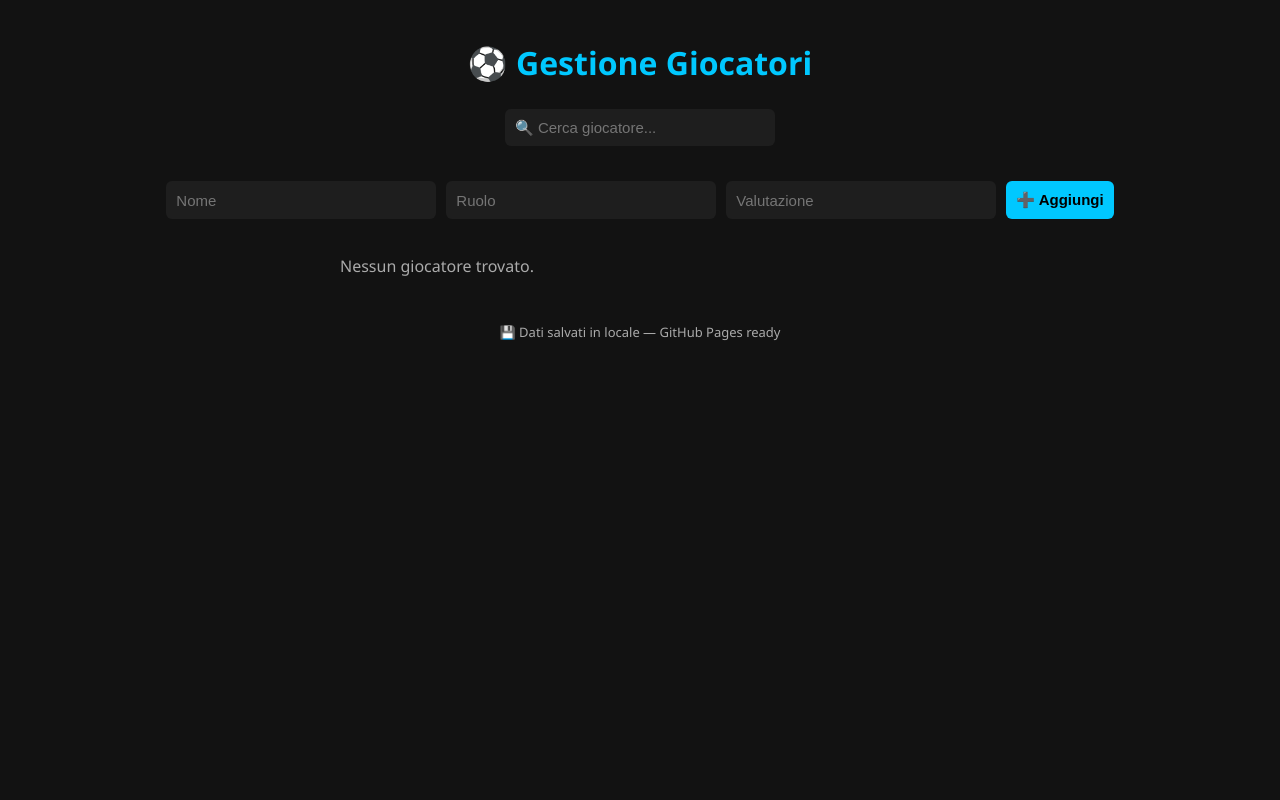
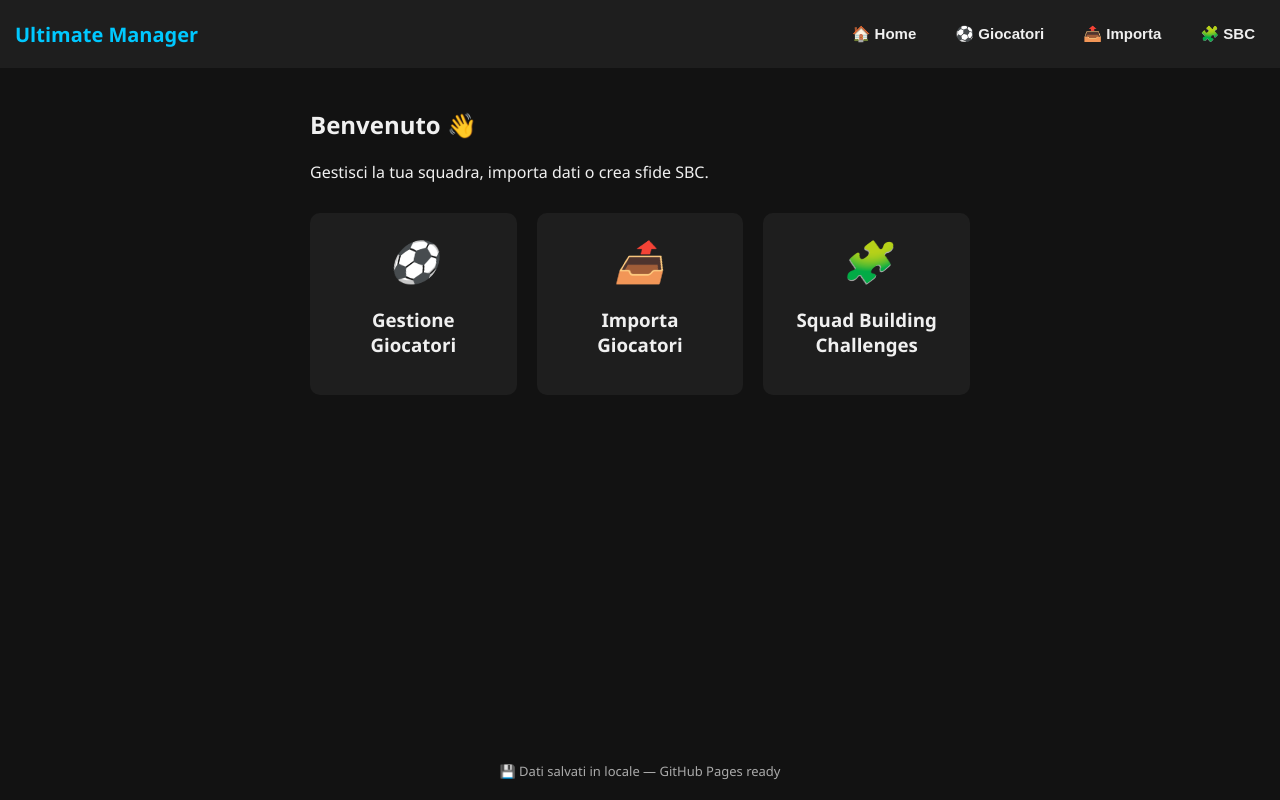
Before and after one commit to GigioGamer93/Gigio93SBC.github.io, a plain HTML site: page index.html in a window 1280 px wide. Drawn offline with Linux system fonts and the light colour scheme.

Commit message:
Update index.html

```diff
--- a/index.html
+++ b/index.html
@@ -3,7 +3,7 @@
 <head>
   <meta charset="UTF-8" />
   <meta name="viewport" content="width=device-width, initial-scale=1.0" />
-  <title>Gestione Giocatori</title>
+  <title>Ultimate Manager</title>
   <style>
     :root {
       --bg: #121212;
@@ -11,6 +11,9 @@
       --accent: #00c8ff;
       --text: #f0f0f0;
       --muted: #aaaaaa;
+    }
+    * {
+      box-sizing: border-box;
     }
     body {
       margin: 0;
@@ -20,14 +23,70 @@
       display: flex;
       flex-direction: column;
       align-items: center;
+      min-height: 100vh;
+    }
+    header {
+      width: 100%;
+      padding: 15px;
+      background: #1e1e1e;
+      display: flex;
+      justify-content: space-between;
+      align-items: center;
+    }
+    header h1 {
+      margin: 0;
+      font-size: 20px;
+      color: var(--accent);
+    }
+    nav button {
+      background: none;
+      border: none;
+      color: var(--text);
+      margin-left: 15px;
+      font-size: 15px;
+      cursor: pointer;
+      transition: color 0.2s;
+    }
+    nav button:hover {
+      color: var(--accent);
+    }
+    main {
+      flex: 1;
+      width: 100%;
+      max-width: 700px;
       padding: 20px;
+      display: none;
+      animation: fade 0.3s ease;
     }
-    h1 {
+    main.active {
+      display: block;
+    }
+    @keyframes fade {
+      from { opacity: 0; }
+      to { opacity: 1; }
+    }
+    .home-grid {
+      display: grid;
+      grid-template-columns: repeat(auto-fit, minmax(180px, 1fr));
+      gap: 20px;
+      margin-top: 30px;
+    }
+    .card {
+      background: var(--card);
+      border-radius: 10px;
+      text-align: center;
+      padding: 20px;
+      cursor: pointer;
+      transition: transform 0.2s, background 0.2s;
+    }
+    .card:hover {
+      transform: scale(1.05);
+      background: #232323;
+    }
+    .card i {
+      font-size: 40px;
       color: var(--accent);
       margin-bottom: 10px;
-    }
-    .search-bar {
-      margin: 15px 0;
     }
     input, button {
       padding: 10px;
@@ -36,7 +95,6 @@
       font-size: 15px;
     }
     input {
-      width: 250px;
       background: var(--card);
       color: var(--text);
     }
@@ -44,18 +102,13 @@
       outline: 2px solid var(--accent);
     }
     button {
-      cursor: pointer;
       background-color: var(--accent);
       color: #000;
       font-weight: bold;
-      transition: background 0.2s;
+      cursor: pointer;
     }
     button:hover {
       background-color: #00a8dd;
-    }
-    .container {
-      max-width: 600px;
-      width: 100%;
     }
     .player-card {
       background: var(--card);
@@ -66,57 +119,105 @@
       justify-content: space-between;
       align-items: center;
     }
-    .muted {
-      color: var(--muted);
-    }
     .delete-btn {
       background: #ff3b3b;
       color: white;
-      border: none;
       border-radius: 5px;
       padding: 6px 10px;
       cursor: pointer;
-      transition: 0.2s;
     }
     .delete-btn:hover {
       background: #ff5f5f;
     }
-    form {
+    .muted {
+      color: var(--muted);
+    }
+    footer {
       margin: 20px 0;
-      display: flex;
-      gap: 10px;
-      flex-wrap: wrap;
-      justify-content: center;
-    }
-    .footer {
-      margin-top: 30px;
+      font-size: 13px;
       color: var(--muted);
-      font-size: 13px;
     }
   </style>
 </head>
 <body>
-  <h1>⚽ Gestione Giocatori</h1>
-  <div class="search-bar">
+  <header>
+    <h1>Ultimate Manager</h1>
+    <nav>
+      <button data-page="home">🏠 Home</button>
+      <button data-page="players">⚽ Giocatori</button>
+      <button data-page="import">📤 Importa</button>
+      <button data-page="sbc">🧩 SBC</button>
+    </nav>
+  </header>
+
+  <!-- HOME -->
+  <main id="home" class="active">
+    <h2>Benvenuto 👋</h2>
+    <p>Gestisci la tua squadra, importa dati o crea sfide SBC.</p>
+    <div class="home-grid">
+      <div class="card" data-page="players">
+        <i>⚽</i>
+        <h3>Gestione Giocatori</h3>
+      </div>
+      <div class="card" data-page="import">
+        <i>📤</i>
+        <h3>Importa Giocatori</h3>
+      </div>
+      <div class="card" data-page="sbc">
+        <i>🧩</i>
+        <h3>Squad Building Challenges</h3>
+      </div>
+    </div>
+  </main>
+
+  <!-- GIOCATORI -->
+  <main id="players">
+    <h2>Gestione Giocatori ⚽</h2>
+    <div>
       <input type="text" id="search" placeholder="🔍 Cerca giocatore..." />
     </div>
-
     <form id="playerForm">
       <input type="text" id="name" placeholder="Nome" required />
       <input type="text" id="role" placeholder="Ruolo" required />
       <input type="number" id="rating" placeholder="Valutazione" min="0" max="100" required />
       <button type="submit">➕ Aggiungi</button>
     </form>
+    <div id="playerList"></div>
+  </main>
 
-  <div class="container" id="playerList"></div>
+  <!-- IMPORT -->
+  <main id="import">
+    <h2>Importa Giocatori 📤</h2>
+    <p>Carica un file <strong>.json</strong> con una lista di giocatori.</p>
+    <input type="file" id="fileInput" accept=".json" />
+    <p class="muted">Formato richiesto: [{"name":"Messi","role":"ATT","rating":93}, ...]</p>
+  </main>
 
-  <div class="footer">💾 Dati salvati in locale — <span class="muted">GitHub Pages ready</span></div>
+  <!-- SBC -->
+  <main id="sbc">
+    <h2>Squad Building Challenges 🧩</h2>
+    <p>Funzionalità in arrivo! Potrai creare e salvare le tue SBC personalizzate.</p>
+  </main>
+
+  <footer>💾 Dati salvati in locale — <span class="muted">GitHub Pages ready</span></footer>
 
   <script>
+    // Gestione pagine
+    const pages = document.querySelectorAll('main');
+    const navBtns = document.querySelectorAll('[data-page]');
+    navBtns.forEach(btn => {
+      btn.addEventListener('click', () => showPage(btn.dataset.page));
+    });
+
+    function showPage(id) {
+      pages.forEach(p => p.classList.remove('active'));
+      document.getElementById(id).classList.add('active');
+    }
+
+    // Giocatori
     const form = document.getElementById('playerForm');
     const list = document.getElementById('playerList');
     const search = document.getElementById('search');
-
     let players = JSON.parse(localStorage.getItem('players')) || [];
 
     function save() {
@@ -125,31 +226,26 @@
 
     function render(filter = '') {
       list.innerHTML = '';
-      const filtered = players.filter(p =>
-        p.name.toLowerCase().includes(filter.toLowerCase())
-      );
+      const filtered = players.filter(p => p.name.toLowerCase().includes(filter.toLowerCase()));
       if (filtered.length === 0) {
         list.innerHTML = `<p class="muted">Nessun giocatore trovato.</p>`;
         return;
       }
-      filtered.forEach((p, index) => {
+      filtered.forEach((p, i) => {
         const div = document.createElement('div');
         div.className = 'player-card';
         div.innerHTML = `
-          <div>
-            <strong>${p.name}</strong> <span class="muted">(${p.role})</span> — ⭐ ${p.rating}
-          </div>
-          <button class="delete-btn" data-index="${index}">✖</button>
+          <div><strong>${p.name}</strong> <span class="muted">(${p.role})</span> — ⭐ ${p.rating}</div>
+          <button class="delete-btn" data-i="${i}">✖</button>
         `;
         list.appendChild(div);
       });
       document.querySelectorAll('.delete-btn').forEach(btn => {
-        btn.addEventListener('click', e => {
-          const i = e.target.dataset.index;
-          players.splice(i, 1);
+        btn.onclick = e => {
+          players.splice(e.target.dataset.i, 1);
           save();
           render(search.value);
-        });
+        };
       });
     }
 
@@ -165,10 +261,31 @@
         render(search.value);
       }
     });
+    search.addEventListener('input', e => render(e.target.value));
+    render();
 
-    search.addEventListener('input', e => render(e.target.value));
-
+    // Import JSON
+    document.getElementById('fileInput').addEventListener('change', e => {
+      const file = e.target.files[0];
+      if (!file) return;
+      const reader = new FileReader();
+      reader.onload = evt => {
+        try {
+          const data = JSON.parse(evt.target.result);
+          if (Array.isArray(data)) {
+            players = players.concat(data);
+            save();
             render();
+            alert('Giocatori importati con successo!');
+          } else {
+            alert('Formato non valido.');
+          }
+        } catch {
+          alert('Errore nel file JSON.');
+        }
+      };
+      reader.readAsText(file);
+    });
   </script>
 </body>
 </html>
```
Lines whose indentation alone changed are shown as unchanged.
